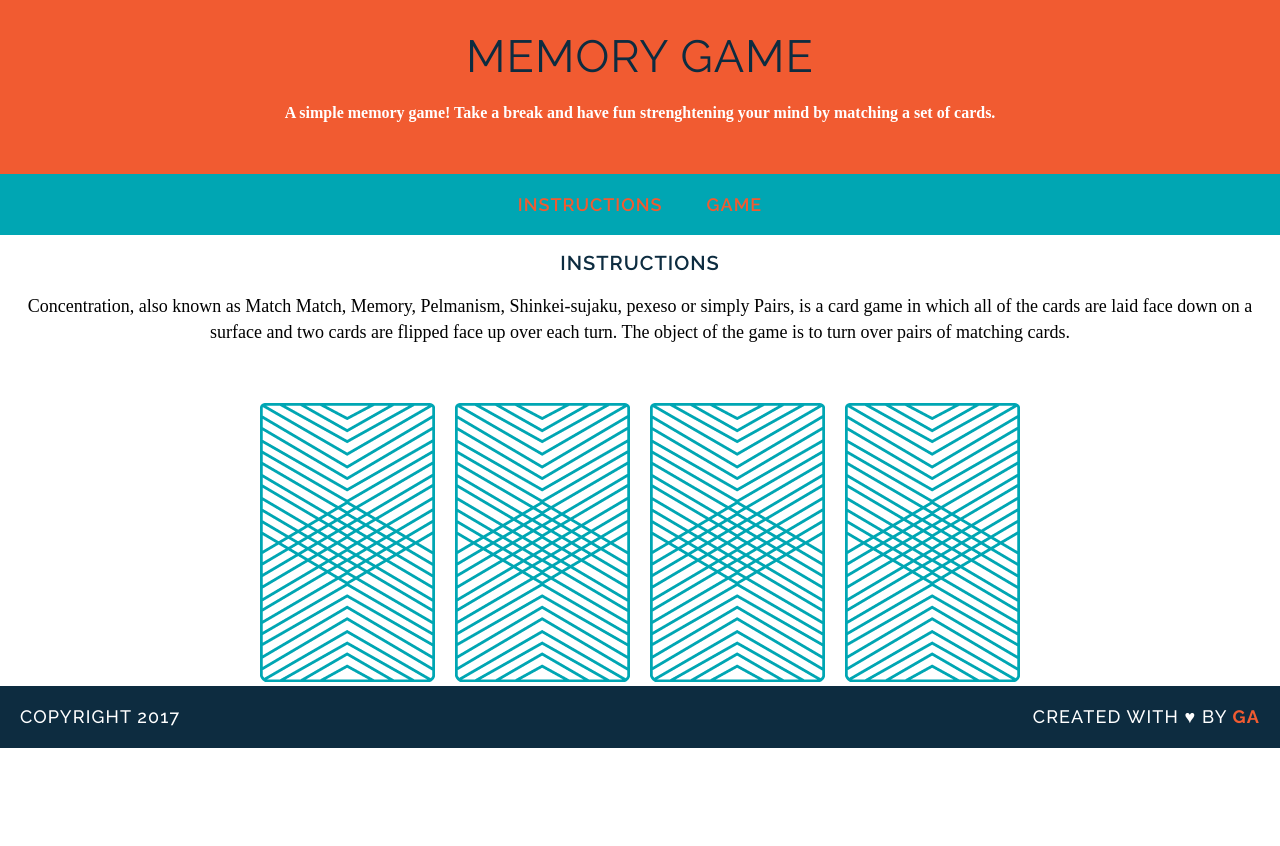
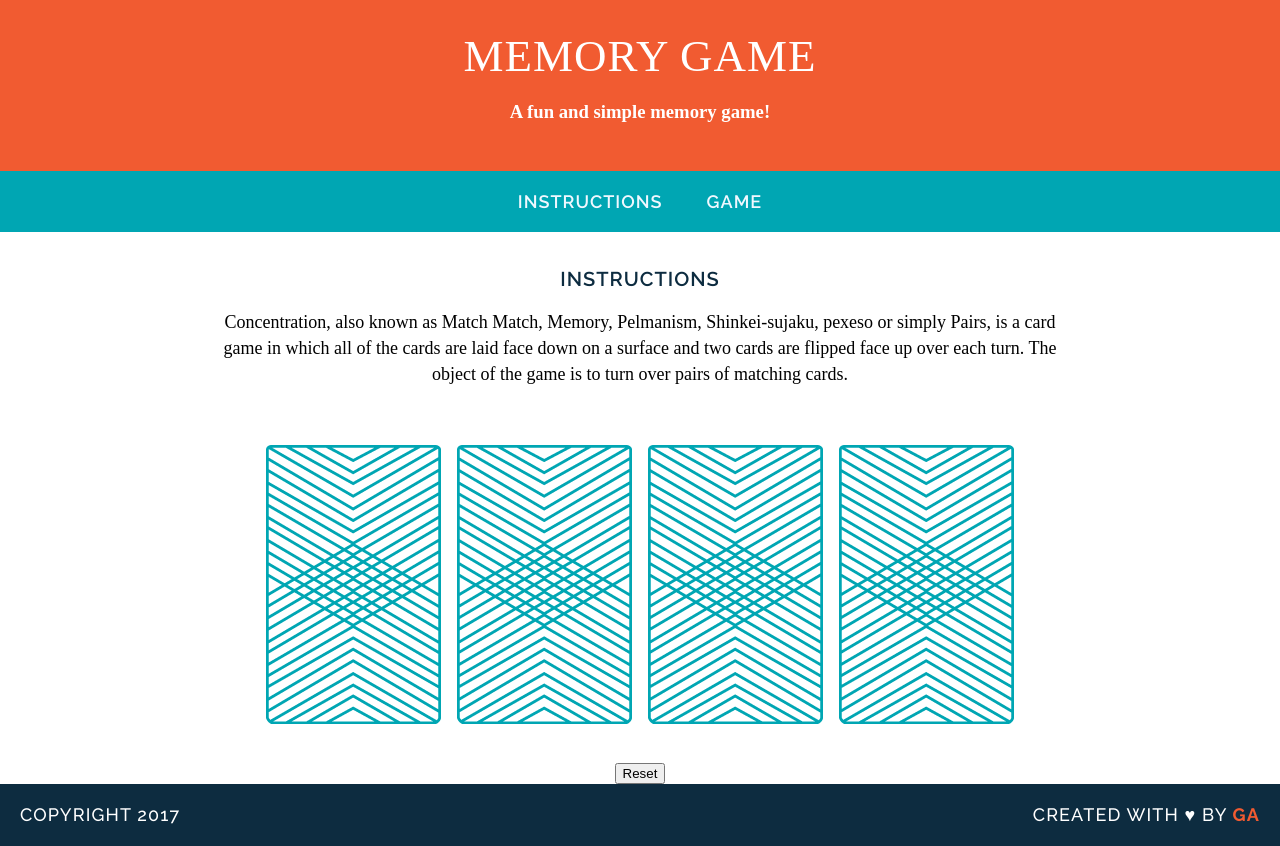
Before and after one commit to fahad-zakir/wdi-fundamentals-memorygame, a plain HTML site: page index.html in a window 1280 px wide. Before the commit the page ends 800 px from the top, so only its background shows below. Drawn offline with Linux system fonts and the light colour scheme; a web font is replaced by a local one.

Commit message:
created game logic

```diff
--- a/css/style.css
+++ b/css/style.css
@@ -5,28 +5,18 @@ body {
 
 .title {
     text-transform: uppercase;
-	font-family: Raleway;
-	color: #0D2C40;
+    font-family: 'Spectral SC', serif;
+	color: #FFFFFF;
     letter-spacing: 1px;
     font-weight: 400;
     font-size: 45px;
     margin: 0;
 }
 
-a {
-	text-decoration: none;
-	text-transform: uppercase;
-	font-family: Raleway;
-	color: #F15b31;
-	letter-spacing: 1px;
-	font-weight: 600;
-	font-size: 18px;
-	margin: 0 20px;
-	border-bottom: 2px solid transparent;
-}
-
-a:hover {
-background-color: white;
+header {
+    background-color: #F15B31;
+    color: #FFFFFF;
+    padding: 30px 20px;
 }
 
 .instructions {
@@ -38,27 +28,35 @@ background-color: white;
     font-size: 20px;
 }
 
-p {
-	font-family: "Droid Serif";
-	line-height: 26px;
-	font-size: 18px;
-}
-
-header {
-	background-color: #F15B31;
-	color: #FFFFFF;
-	padding: 30px 20px;
-}
-
 nav {
     background-color: #00A6B3;
     color: #FFFFFF;
     padding: 20px 0;
 }
 
+a {
+    text-decoration: none;
+    text-transform: uppercase;
+    font-family: Raleway;
+    color: #F0F8FF;
+    letter-spacing: 1px;
+    font-weight: 600;
+    font-size: 18px;
+    margin: 0 20px;
+    border-bottom: 2px solid transparent;
+}
+a:hover {
+    background-color: white;
+}
+
 main {
-	width: 850px
-	margin: 35px auto;
+    width: 850px; margin: 35px auto;
+}
+
+p {
+    font-family: "Droid Serif";
+    line-height: 26px;
+    font-size: 18px;
 }
 
 img {
@@ -75,6 +73,14 @@ footer {
     font-weight: 500;
 }
 
+.clearfix:after {
+    visibility: hidden;
+    display: block;
+    content: " ";
+    clear: both;
+    height: 0;
+    font-size: 0;
+}
 .copyright {
     font-family: "Raleway";
     float: left;
@@ -85,15 +91,6 @@ footer {
     float: right;
 }
 
-.clearfix:after {
-visibility: hidden;
-display: block;
-content: " ";
-clear: both;
-height: 0;
-font-size: 0;
-}
-
 .name {
     color: #F15B31;
     font-weight: 700;
--- a/index.html
+++ b/index.html
@@ -4,33 +4,28 @@
       <meta charset="UTF-8">
       <title>Memory Card Game</title>
       <link href="https://fonts.googleapis.com/css?family=Droid+Serif|Raleway:400,500,600,700" rel="stylesheet">
+      <link href="https://fonts.googleapis.com/css?family=Spectral+SC" rel="stylesheet">
       <link href="css/style.css" rel="stylesheet" type="text/css">
    </head>
    <body>
-
       <header>
          <h1 class="title">Memory Game</h1>
-	<h4>A simple memory game! Take a break and have fun strenghtening your mind by matching a set of cards.</h4>
+         <h3>A fun and simple memory game!</h3>
       </header>
       <nav>
+         <a href=“#instructions”>Instructions</a>
+         <a href=“#game”>Game</a>
+      </nav>
       <main>
-<a href="#">Instructions</a>
-<a href="#">Game</a>
-</nav>
          <h2 class="instructions">Instructions</h2>
          <p>Concentration, also known as Match Match, Memory, Pelmanism, Shinkei-sujaku, pexeso or simply Pairs, is a card game in which all of the cards are laid face down on a surface and two cards are flipped face up over each turn.  The object of the game is to turn over pairs of matching cards.</p>
-<div>
-	<img src="images/back.png" alt="Queen of Diamonds">
-	<img src="images/back.png" alt="Queen of Hearts">
-	<img src="images/back.png" alt="King of Diamonds">
-	<img src="images/back.png" alt="King of Hearts">
-</div>
+         <div id="game-board" class="board clearfix"></div>
 	  </main>
+	  <button type="button" onClick="refreshPage()">Reset</button>
 	  <footer class="clearfix">
          <p class="copyright">Copyright 2017</p>
          <p class="message">Created with &hearts; by <span class="name">GA</span></p>
       </footer>
-
       <script src="js/main.js"></script>
    </body>
 </html>
--- a/js/main.js
+++ b/js/main.js
@@ -1,5 +1,4 @@
-var cards=[
-{
+var cards = [{
         rank: "queen",
         suit: "hearts",
         cardImage: "images/queen-of-hearts.png"
@@ -24,20 +23,35 @@ var cards=[
 
 var cardsInPlay = [];
 
-var checkForMatch = function(){
+var checkForMatch = function() {
     if (cardsInPlay[0] === cardsInPlay[1]) {
         alert("You found a match!");
     } else {
         alert("Sorry, try again.");
-}}
+    }
+};
 
-var flipCard = function(cardId){
-console.log("User flipped" + cards[cardId].rank);
-cardsInPlay.push(cards[cardId].rank);
+var flipCard = function() {
+    var cardId = this.getAttribute('data-id');
+    console.log("User flipped " + cards[cardId].rank);
     console.log(cards[cardId].cardImage);
     console.log(cards[cardId].suit);
-;
+    cardsInPlay.push(cards[cardId].rank);
+    this.setAttribute('src', cards[cardId].cardImage);
+    if (cardsInPlay.length === 2) {
+        checkForMatch();
     }
-flipCard(0);
-flipCard(2);
-checkForMatch();
+};
+var createBoard = function() {
+    for (var i = 0; i < cards.length; i++) {
+        var cardElement = document.createElement('img');
+        cardElement.setAttribute('src', "images/back.png");
+        cardElement.setAttribute('data-id', i);
+        cardElement.addEventListener('click', flipCard);
+        document.getElementById('game-board').appendChild(cardElement);
+    }
+};
+function refreshPage(){
+    window.location.reload();
+}
+createBoard();
```
Lines whose indentation alone changed are shown as unchanged.
